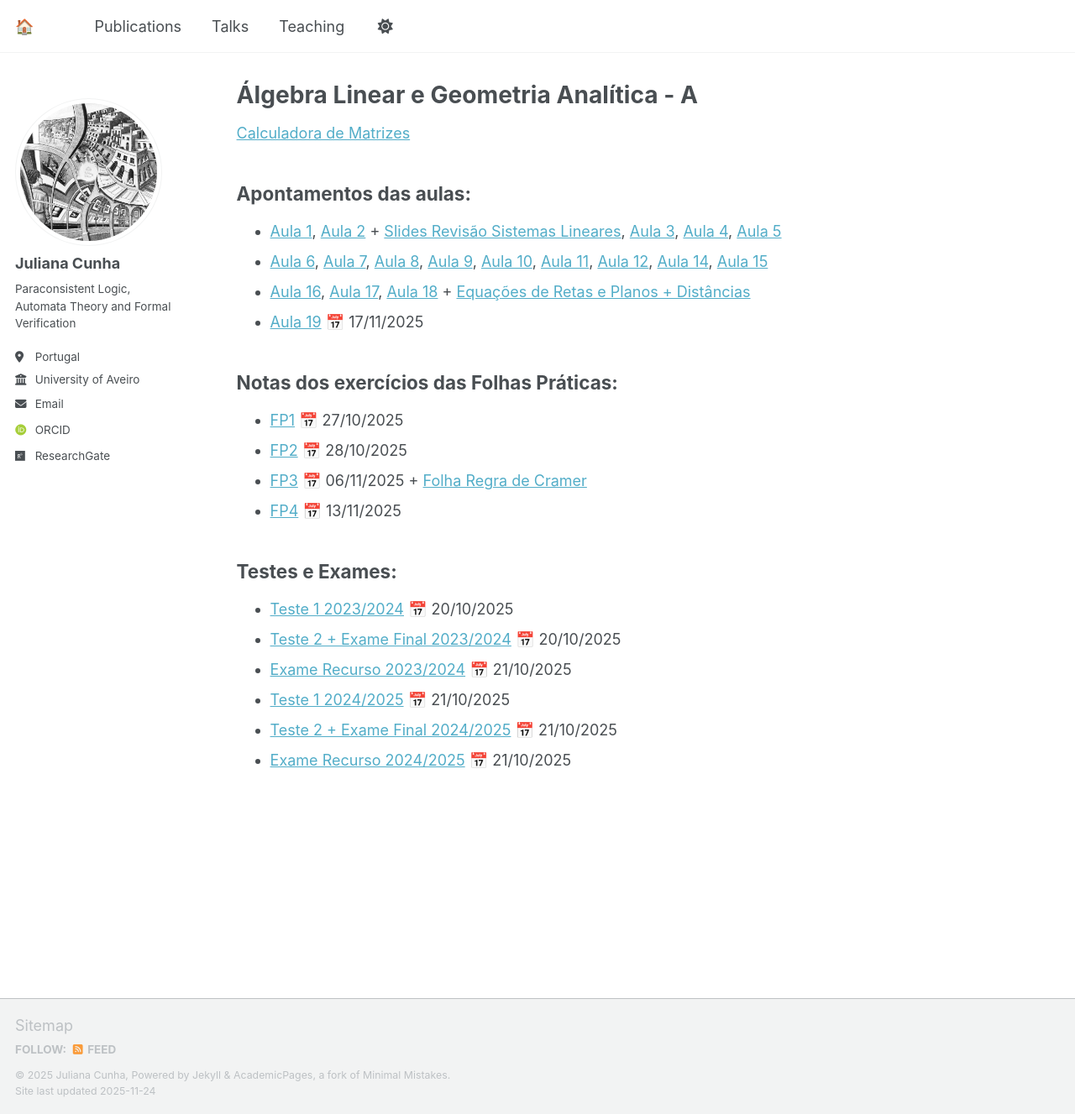
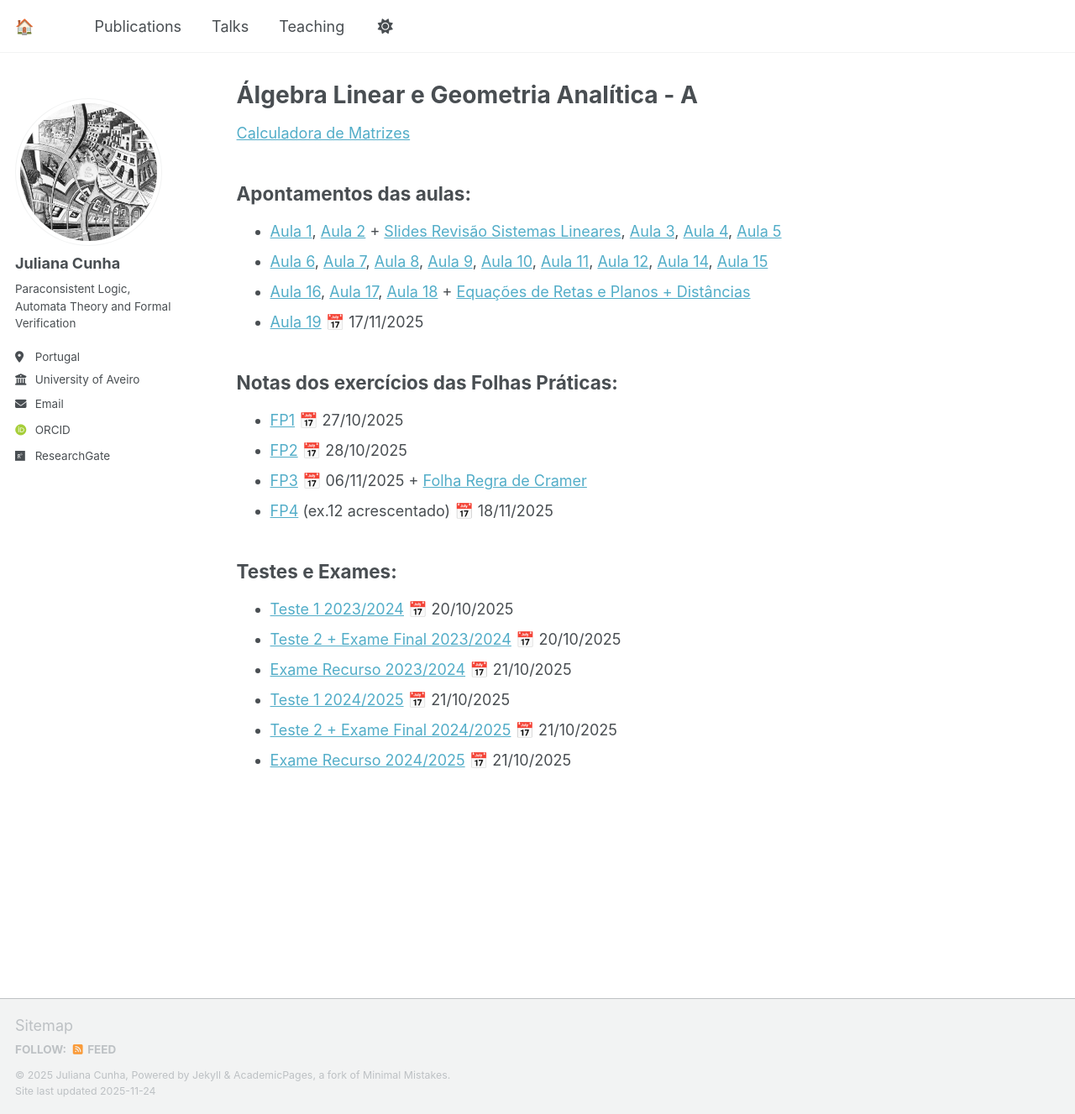
Before and after one commit to juliana-cunha/juliana-cunha.github.io, a Jekyll site: the page built from _pages/teaching.md, in a window 1280 px wide and 1327 px high. Shown: the whole window at 84% size. Built offline with Jekyll 4.4.1, drawn with Linux system fonts in a browser that asks for light colours; some web fonts are replaced; a script that is not in the unit is left out.

Commit message:
Update teaching.md

```diff
--- a/_pages/teaching.md
+++ b/_pages/teaching.md
@@ -20,7 +20,7 @@ Notas dos exercícios das Folhas Práticas:
 - [FP1](https://juliana-cunha.github.io/files/FP1_res.pdf) 📅 27/10/2025
 - [FP2](https://juliana-cunha.github.io/files/FP2_res.pdf) 📅 28/10/2025
 - [FP3](https://juliana-cunha.github.io/files/FP3_res.pdf) 📅 06/11/2025 + [Folha Regra de Cramer](https://juliana-cunha.github.io/files/Folha_RegraCramer_res.pdf)
-- [FP4](https://juliana-cunha.github.io/files/FP4_res.pdf) 📅 13/11/2025
+- [FP4](https://juliana-cunha.github.io/files/FP4_res.pdf) (ex.12 acrescentado) 📅 18/11/2025
 
 Testes e Exames:
 ------
```
